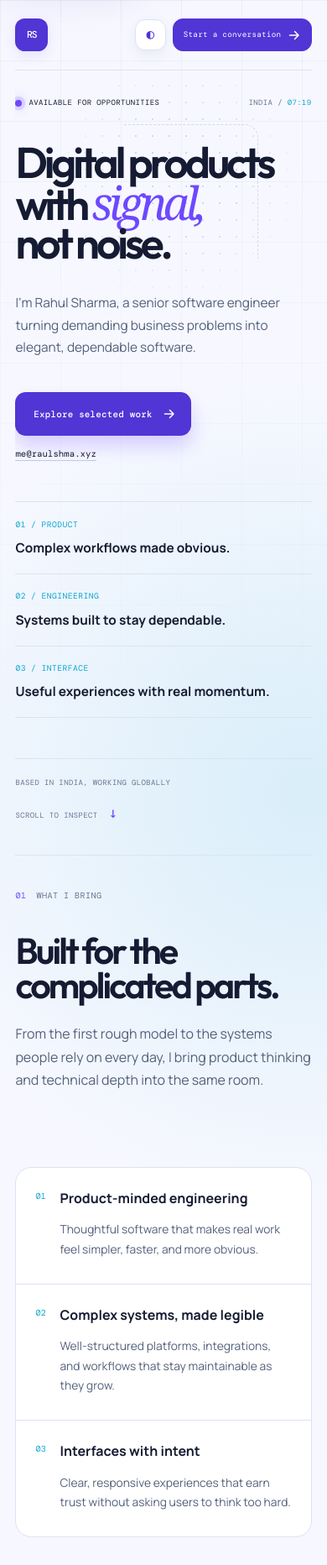
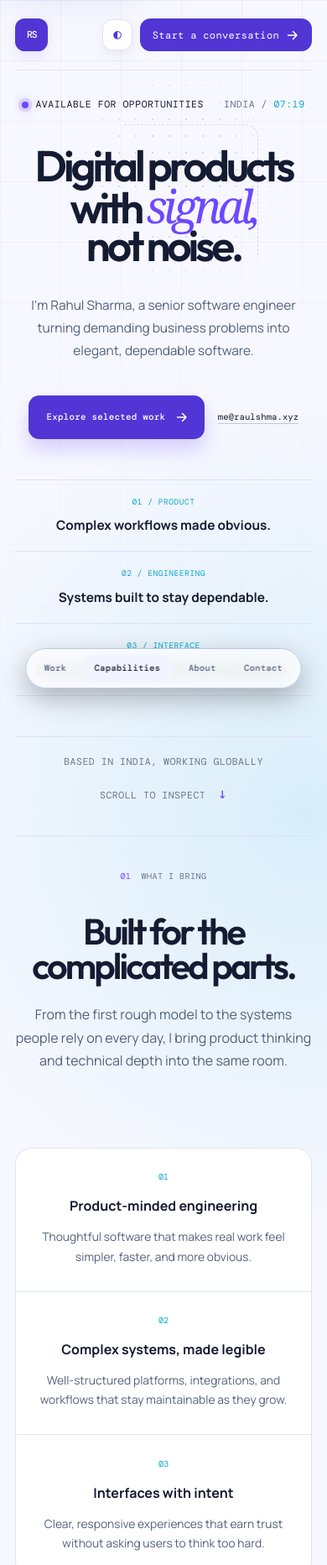
Before and after one commit to raulshma/portfolio, a website built with Vite: page index.html in a window 390 px wide. Shown: the top 1864 px of the page at 84% size. Built offline with nearby package versions, Linux system fonts and the light colour scheme.

Commit message:
feat(ui): add mobile navigation dock with scroll-aware visibility
Introduce a fixed bottom nav bar for small screens linking to primary
sections, and hide it on downward scroll to keep focus on content.
Extend the scroll-spy logic to track dock links and add a translucent
glass surface token. Rework mobile layouts to center headings, simplify
the project directory, and refine spacing for handheld usability.

```diff
--- a/index.html
+++ b/index.html
@@ -261,6 +261,13 @@
       </footer>
     </div>
 
+    <nav class="mobile-nav-dock" aria-label="Mobile navigation">
+      <a href="#work">Work</a>
+      <a href="#capabilities">Capabilities</a>
+      <a href="#about">About</a>
+      <a href="#contact">Contact</a>
+    </nav>
+
     <script type="module" src="/src/main.js"></script>
   </body>
 </html>
--- a/src/css/styles.css
+++ b/src/css/styles.css
@@ -30,6 +30,7 @@
   --canvas-tint: #eef1ff;
   --surface: #ffffff;
   --surface-soft: #f2f4ff;
+  --surface-glass: rgba(255, 255, 255, 0.72);
   --text: #151b32;
   --muted: #52607b;
   --faint: #687591;
@@ -89,6 +90,7 @@
     --canvas-tint: #07070a;
     --surface: #0d0d11;
     --surface-soft: #17171d;
+    --surface-glass: rgba(13, 13, 17, 0.72);
     --text: #f7f7fb;
     --muted: #b2b3c3;
     --faint: #888998;
@@ -130,6 +132,7 @@
   --canvas-tint: #07070a;
   --surface: #0d0d11;
   --surface-soft: #17171d;
+  --surface-glass: rgba(13, 13, 17, 0.72);
   --text: #f7f7fb;
   --muted: #b2b3c3;
   --faint: #888998;
@@ -1701,8 +1704,7 @@ button {
     min-height: 5.25rem;
   }
 
-  .wordmark-name,
-  .project-header__work {
+  .wordmark-name {
     display: none;
   }
 
@@ -1713,8 +1715,8 @@ button {
 
   .header-cta,
   .project-contact {
-    padding: 0 0.7rem;
-    font-size: 0.58rem;
+    padding: 0 0.85rem;
+    font-size: 0.75rem;
   }
 
   .theme-toggle {
@@ -1725,6 +1727,13 @@ button {
   .hero {
     min-height: auto;
     padding-top: 2rem;
+  }
+
+  .hero-copy {
+    display: flex;
+    flex-direction: column;
+    align-items: center;
+    text-align: center;
   }
 
   .hero::before {
@@ -1743,9 +1752,11 @@ button {
   }
 
   .eyebrow-row {
-    gap: 0.8rem;
+    width: 100%;
+    justify-content: center;
+    gap: 1.5rem;
     margin-bottom: 2.6rem;
-    font-size: 0.56rem;
+    font-size: 0.72rem;
   }
 
   .hero h1 {
@@ -1754,9 +1765,18 @@ button {
 
   .hero-intro {
     font-size: 0.96rem;
-  }
-
-  .hero-actions,
+    margin: 2.2rem auto 0;
+  }
+
+  .hero-actions {
+    flex-direction: row;
+    justify-content: center;
+    align-items: center;
+    flex-wrap: wrap;
+    gap: 1rem;
+    width: 100%;
+  }
+
   .case-actions {
     align-items: flex-start;
     flex-direction: column;
@@ -1765,6 +1785,7 @@ button {
 
   .hero-proof {
     grid-template-columns: 1fr;
+    width: 100%;
   }
 
   .hero-proof article,
@@ -1773,6 +1794,7 @@ button {
     padding: 1.2rem 0;
     border-right: 0;
     border-bottom: 1px solid var(--line);
+    text-align: center;
   }
 
   .hero-proof article:last-child {
@@ -1781,9 +1803,29 @@ button {
 
   .hero-footnote {
     gap: 1rem;
-    align-items: flex-start;
+    align-items: center;
     flex-direction: column;
-    font-size: 0.56rem;
+    text-align: center;
+    font-size: 0.72rem;
+    width: 100%;
+  }
+
+  .section-kicker {
+    justify-content: center;
+    width: 100%;
+  }
+
+  .capabilities-heading,
+  .work-heading__copy,
+  .contact-main {
+    text-align: center;
+    max-width: 100%;
+  }
+
+  .capabilities-heading p,
+  .work-heading__copy p {
+    margin-left: auto;
+    margin-right: auto;
   }
 
   .capability-list {
@@ -1792,11 +1834,20 @@ button {
 
   .capability {
     min-height: auto;
+    grid-template-columns: 1fr;
+    text-align: center;
+    justify-items: center;
   }
 
   .stack-strip {
     grid-template-columns: 1fr;
     gap: 0.7rem;
+    text-align: center;
+    justify-items: center;
+  }
+
+  .stack-items {
+    justify-content: center;
   }
 
   .work-grid {
@@ -1818,30 +1869,67 @@ button {
     min-height: 23rem;
   }
 
+  .project-copy {
+    text-align: center;
+    left: 1rem;
+    right: 1rem;
+  }
+
   .project-directory a {
     grid-template-columns: 2.1rem minmax(0, 1fr) auto;
-    gap: 0.5rem;
+    gap: 0.4rem 0.8rem;
     min-height: 4.2rem;
-    padding: 0.75rem;
+    padding: 0.75rem 1rem;
+    align-items: center;
+  }
+
+  .project-directory span {
+    grid-column: 1;
+    grid-row: 1 / span 2;
+  }
+
+  .project-directory strong {
+    grid-column: 2;
+    grid-row: 1;
+    font-size: 0.88rem;
+    line-height: 1.35;
   }
 
   .project-directory em {
-    display: none;
-  }
-
-  .project-directory strong {
-    font-size: 0.82rem;
-    line-height: 1.35;
+    display: block;
+    grid-column: 2;
+    grid-row: 2;
+    font-size: 0.65rem;
+    margin-top: 0.15rem;
+  }
+
+  .project-directory i {
+    grid-column: 3;
+    grid-row: 1 / span 2;
   }
 
   .about-card {
-    grid-template-columns: 1fr auto;
-    gap: 2rem 1rem;
-    padding: 1.5rem;
+    grid-template-columns: 1fr;
+    gap: 2rem;
+    padding: 2rem 1.5rem;
+    text-align: center;
+  }
+
+  .about-card__label {
+    justify-content: center;
+  }
+
+  .about-card__content {
+    display: flex;
+    flex-direction: column;
+    align-items: center;
   }
 
   .about-card__stamp {
     font-size: 3rem;
+    grid-column: 1;
+    align-self: center;
+    margin-top: 1.5rem;
   }
 
   .about h2,
@@ -1849,10 +1937,16 @@ button {
     font-size: clamp(2.45rem, 12.5vw, 4.2rem);
   }
 
+  .contact-email {
+    justify-content: center;
+    width: 100%;
+  }
+
   .site-footer,
   .site-footer div {
-    align-items: flex-start;
+    align-items: center;
     flex-direction: column;
+    text-align: center;
   }
 
   .site-footer {
@@ -1945,3 +2039,47 @@ button {
     transform: none;
   }
 }
+
+/* Mobile Navigation Dock */
+.mobile-nav-dock {
+  display: none;
+}
+
+@media (max-width: 980px) {
+  .mobile-nav-dock {
+    display: flex;
+    position: fixed;
+    bottom: 1.5rem;
+    left: 50%;
+    transform: translate(-50%, 0);
+    background: var(--surface-glass);
+    backdrop-filter: blur(12px);
+    -webkit-backdrop-filter: blur(12px);
+    border: 1px solid var(--line-strong);
+    border-radius: 2rem;
+    padding: 0.4rem;
+    z-index: 100;
+    box-shadow: 0 0.75rem 2rem rgba(0, 0, 0, 0.28);
+    gap: 0.2rem;
+    align-items: center;
+    transition: transform 300ms var(--ease-out), opacity 300ms ease;
+  }
+
+  .mobile-nav-dock a {
+    color: var(--muted);
+    font-family: var(--mono);
+    font-size: 0.65rem;
+    padding: 0.55rem 0.95rem;
+    text-decoration: none;
+    border-radius: 1.5rem;
+    font-weight: 500;
+    letter-spacing: 0.03em;
+    transition: color 180ms ease, background 180ms ease;
+  }
+
+  .mobile-nav-dock a:hover,
+  .mobile-nav-dock a[aria-current="page"] {
+    color: var(--text);
+    background: var(--surface-soft);
+  }
+}
--- a/src/main.js
+++ b/src/main.js
@@ -102,7 +102,7 @@ if (reducedMotion || !('IntersectionObserver' in window)) {
   revealItems.forEach((item) => revealObserver.observe(item));
 }
 
-const navLinks = [...document.querySelectorAll('.site-nav a[href^="#"]')];
+const navLinks = [...document.querySelectorAll('.site-nav a[href^="#"], .mobile-nav-dock a[href^="#"]')];
 const navTargets = navLinks
   .map((link) => ({ link, target: document.querySelector(link.getAttribute('href')) }))
   .filter(({ target }) => target);
@@ -129,3 +129,22 @@ if (navTargets.length && 'IntersectionObserver' in window) {
 
   navTargets.forEach(({ target }) => sectionObserver.observe(target));
 }
+
+// Auto-hide mobile navigation dock on scroll down
+let lastScrollY = window.scrollY;
+const mobileNav = document.querySelector('.mobile-nav-dock');
+if (mobileNav) {
+  window.addEventListener('scroll', () => {
+    const currentScrollY = window.scrollY;
+    if (currentScrollY > lastScrollY && currentScrollY > 50) {
+      mobileNav.style.transform = 'translate(-50%, 150%)';
+      mobileNav.style.opacity = '0';
+      mobileNav.style.pointerEvents = 'none';
+    } else {
+      mobileNav.style.transform = 'translate(-50%, 0)';
+      mobileNav.style.opacity = '1';
+      mobileNav.style.pointerEvents = 'auto';
+    }
+    lastScrollY = currentScrollY;
+  }, { passive: true });
+}
```
